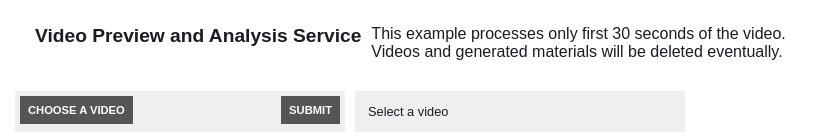
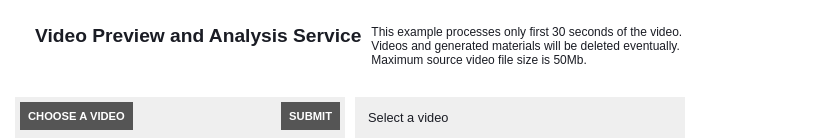
Before and after one commit to laardee/video-service-web, a React (Create React App) app: page / in a window 1280 px wide. Shown: the top 140 px of the page, without its empty margins (0-829 px from the left). Built offline with nearby package versions, Linux system fonts and the light colour scheme; the HTML template or start-up script is replaced by a standard one.

Commit message:
add maximum upload size to 50 Mb

```diff
--- a/public/index.html
+++ b/public/index.html
@@ -6,7 +6,7 @@
     <link rel="icon" type="image/png" href="%PUBLIC_URL%/favicon-32x32.png" sizes="32x32">
     <link rel="icon" type="image/png" href="%PUBLIC_URL%/favicon-96x96.png" sizes="96x96">
     <link rel="icon" type="image/png" href="%PUBLIC_URL%/favicon-16x16.png" sizes="16x16">
-    <title>Video Preview and Analysis Service Demo</title>
+    <title>Video Preview and Analysis Service</title>
   </head>
   <body>
     <div id="root"></div>
--- a/src/App.css
+++ b/src/App.css
@@ -117,3 +117,6 @@ button.label {
   #video-container span,
   #preview-container span {
     font-size: 12px; }
+
+.info {
+  font-size: 12px; }
--- a/src/App.js
+++ b/src/App.js
@@ -130,10 +130,15 @@ class App extends Component {
 
   _handleImageChange(e) {
     e.preventDefault();
-    const file = e.target.files[0];
+    let file = e.target.files[0];
+    let status = `Press submit to upload "${file.name}"`;
+    if (file.size > 52428800) {
+      file = null;
+      status = 'Maximum file size (50Mb) exceeded!';
+    }
     this.setState({
       file,
-      status: `Press submit to upload "${file.name}"`,
+      status,
     });
   }
 
@@ -166,7 +171,7 @@ class App extends Component {
       <div className="container">
         <div className="title">
           <h1>Video Preview and Analysis Service</h1>
-          <p>This example processes only first 30 seconds of the video.<br/>Videos and generated materials will be deleted eventually.</p>
+          <p className="info">This example processes only first 30 seconds of the video.<br/>Videos and generated materials will be deleted eventually.<br/>Maximum source video file size is 50Mb.</p>
         </div>
         <div className="header">
           <div className="form">
--- a/src/App.scss
+++ b/src/App.scss
@@ -149,3 +149,7 @@ button.label {
     font-size: 12px;
   }
 }
+
+.info {
+  font-size: 12px;
+}
```
Also changed, not shown: 10 other files (tests, documents, lock files or other folders).
